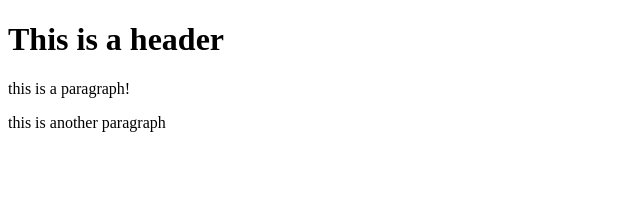
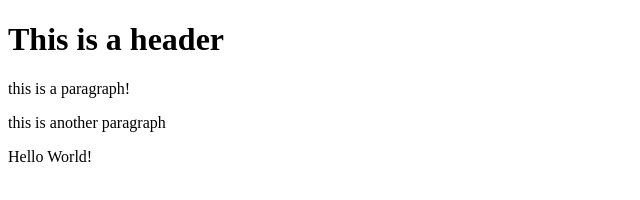
Before and after one commit to DMCG4G/git-test, a website: page index.html in a window 1280 px wide. Shown: the whole page, without its empty margins (0-640 px from the left). Drawn offline with Linux system fonts and the light colour scheme.

Commit message:
Using NPM

```diff
--- a/index.html
+++ b/index.html
@@ -4,5 +4,6 @@
         <h1>This is a header</h1>
         <p>this is a paragraph!</p>
         <p>this is another paragraph</p>
+        <p>Hello World!</p>
     </body>
 </html>
```
Also changed, not shown: package.json (added, +19 -0 lines), 2 other files.
